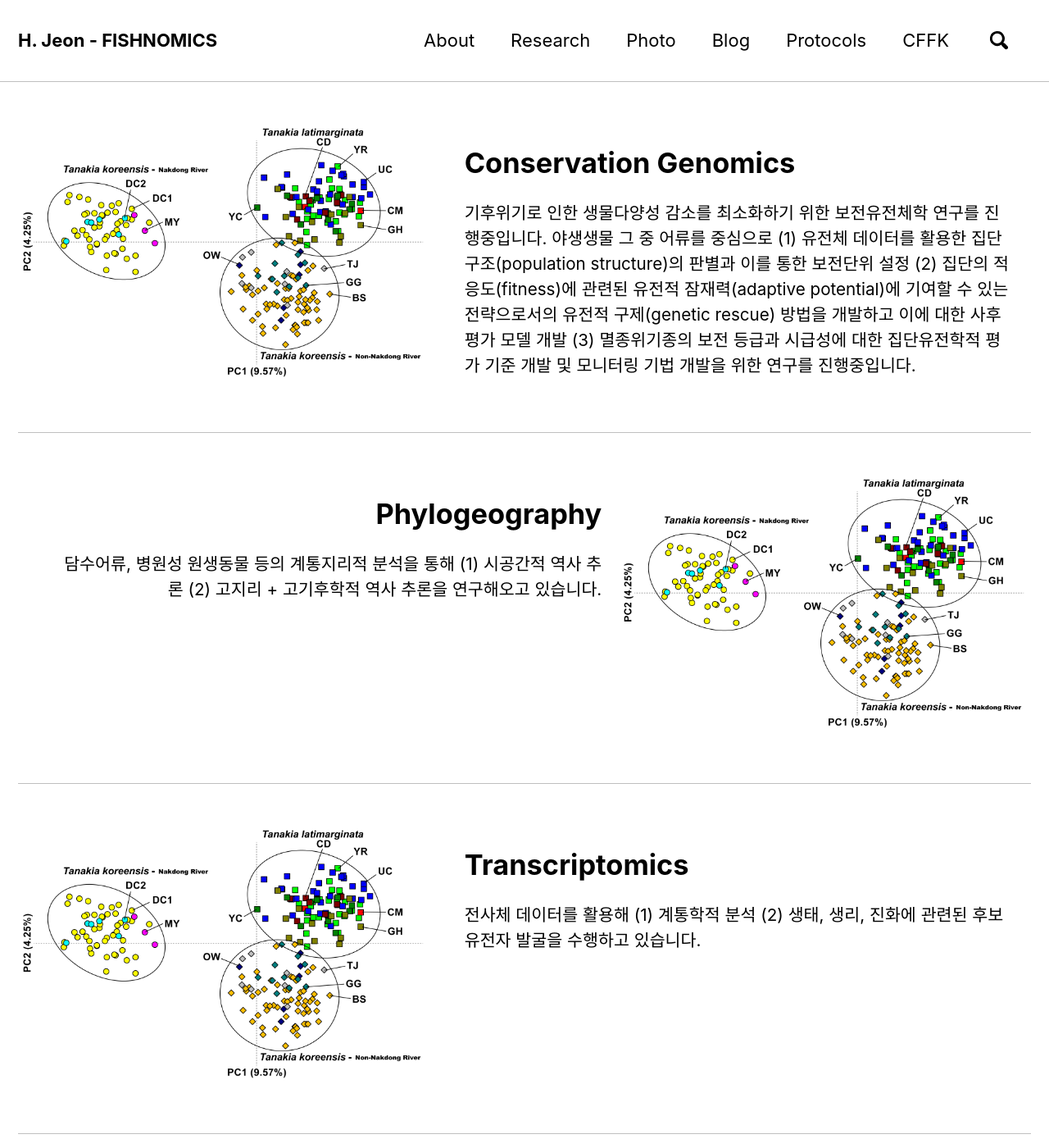
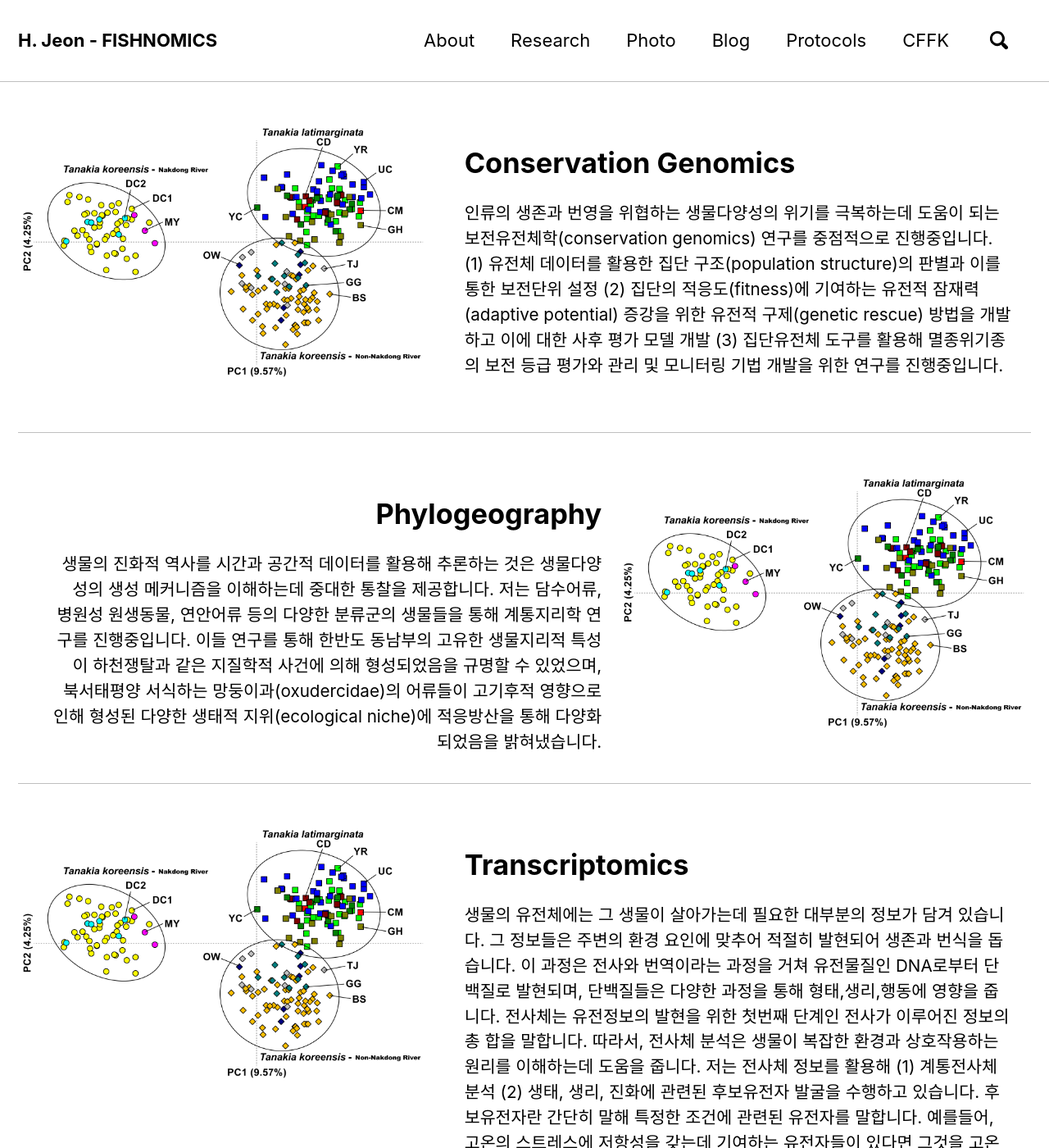
Before and after one commit to jhb5696/jhb5696.github.io, a Jekyll site: the page built from _pages/research.md, in a window 1280 px wide and 1400 px high. Shown: the whole window at 82% size. Built offline with Jekyll 4.4.1, drawn with Linux system fonts in a browser that asks for light colours; nearby versions of some CDN libraries; comment, search, counter and statistics services are not loaded; some of the changed text lies outside the part shown.

Commit message:
Update research.md

```diff
--- a/_pages/research.md
+++ b/_pages/research.md
@@ -5,15 +5,15 @@ title: "Research"
 feature_row1:
   - image_path: /assets/images/pca.png
     title: "Conservation Genomics"
-    excerpt: '기후위기로 인한 생물다양성 감소를 최소화하기 위한 보전유전체학 연구를 진행중입니다. 야생생물 그 중 어류를 중심으로 (1) 유전체 데이터를 활용한 집단 구조(population structure)의 판별과 이를 통한 보전단위 설정 (2) 집단의 적응도(fitness)에 관련된 유전적 잠재력(adaptive potential)에 기여할 수 있는 전략으로서의 유전적 구제(genetic rescue) 방법을 개발하고 이에 대한 사후 평가 모델 개발 (3) 멸종위기종의 보전 등급과 시급성에 대한 집단유전학적 평가 기준 개발 및 모니터링 기법 개발을 위한 연구를 진행중입니다.'
+    excerpt: '인류의 생존과 번영을 위협하는 생물다양성의 위기를 극복하는데 도움이 되는 보전유전체학(conservation genomics) 연구를 중점적으로 진행중입니다. (1) 유전체 데이터를 활용한 집단 구조(population structure)의 판별과 이를 통한 보전단위 설정 (2) 집단의 적응도(fitness)에 기여하는 유전적 잠재력(adaptive potential) 증강을 위한 유전적 구제(genetic rescue) 방법을 개발하고 이에 대한 사후 평가 모델 개발 (3) 집단유전체 도구를 활용해 멸종위기종의 보전 등급 평가와 관리 및 모니터링 기법 개발을 위한 연구를 진행중입니다.'
 feature_row2:
   - image_path: /assets/images/pca.png
     title: "Phylogeography"
-    excerpt: '담수어류, 병원성 원생동물 등의 계통지리적 분석을 통해 (1) 시공간적 역사 추론 (2) 고지리 + 고기후학적 역사 추론을 연구해오고 있습니다.'
+    excerpt: '생물의 진화적 역사를 시간과 공간적 데이터를 활용해 추론하는 것은 생물다양성의 생성 메커니즘을 이해하는데 중대한 통찰을 제공합니다. 저는 담수어류, 병원성 원생동물, 연안어류 등의 다양한 분류군의 생물들을 통해 계통지리학 연구를 진행중입니다. 이들 연구를 통해 한반도 동남부의 고유한 생물지리적 특성이 하천쟁탈과 같은 지질학적 사건에 의해 형성되었음을 규명할 수 있었으며, 북서태평양 서식하는 망둥이과(oxudercidae)의 어류들이 고기후적 영향으로 인해 형성된 다양한 생태적 지위(ecological niche)에 적응방산을 통해 다양화되었음을 밝혀냈습니다.'
 feature_row3:
   - image_path: /assets/images/pca.png
     title: "Transcriptomics"
-    excerpt: '전사체 데이터를 활용해 (1) 계통학적 분석 (2) 생태, 생리, 진화에 관련된 후보유전자 발굴을 수행하고 있습니다.'
+    excerpt: '생물의 유전체에는 그 생물이 살아가는데 필요한 대부분의 정보가 담겨 있습니다. 그 정보들은 주변의 환경 요인에 맞추어 적절히 발현되어 생존과 번식을 돕습니다. 이 과정은 전사와 번역이라는 과정을 거쳐 유전물질인 DNA로부터 단백질로 발현되며, 단백질들은 다양한 과정을 통해 형태,생리,행동에 영향을 줍니다. 전사체는 유전정보의 발현을 위한 첫번째 단계인 전사가 이루어진 정보의 총 합을 말합니다. 따라서, 전사체 분석은 생물이 복잡한 환경과 상호작용하는 원리를 이해하는데 도움을 줍니다. 저는 전사체 정보를 활용해 (1) 계통전사체 분석 (2) 생태, 생리, 진화에 관련된 후보유전자 발굴을 수행하고 있습니다. 후보유전자란 간단히 말해 특정한 조건에 관련된 유전자를 말합니다. 예를들어, 고온의 스트레스에 저항성을 갖는데 기여하는 유전자들이 있다면 그것을 고온 스트레스 저항성에 대한 후보유전자라고 부를 수 있습니다.'
 feature_row4:
   - image_path: /assets/images/pca.png
     title: "eNA"
```
